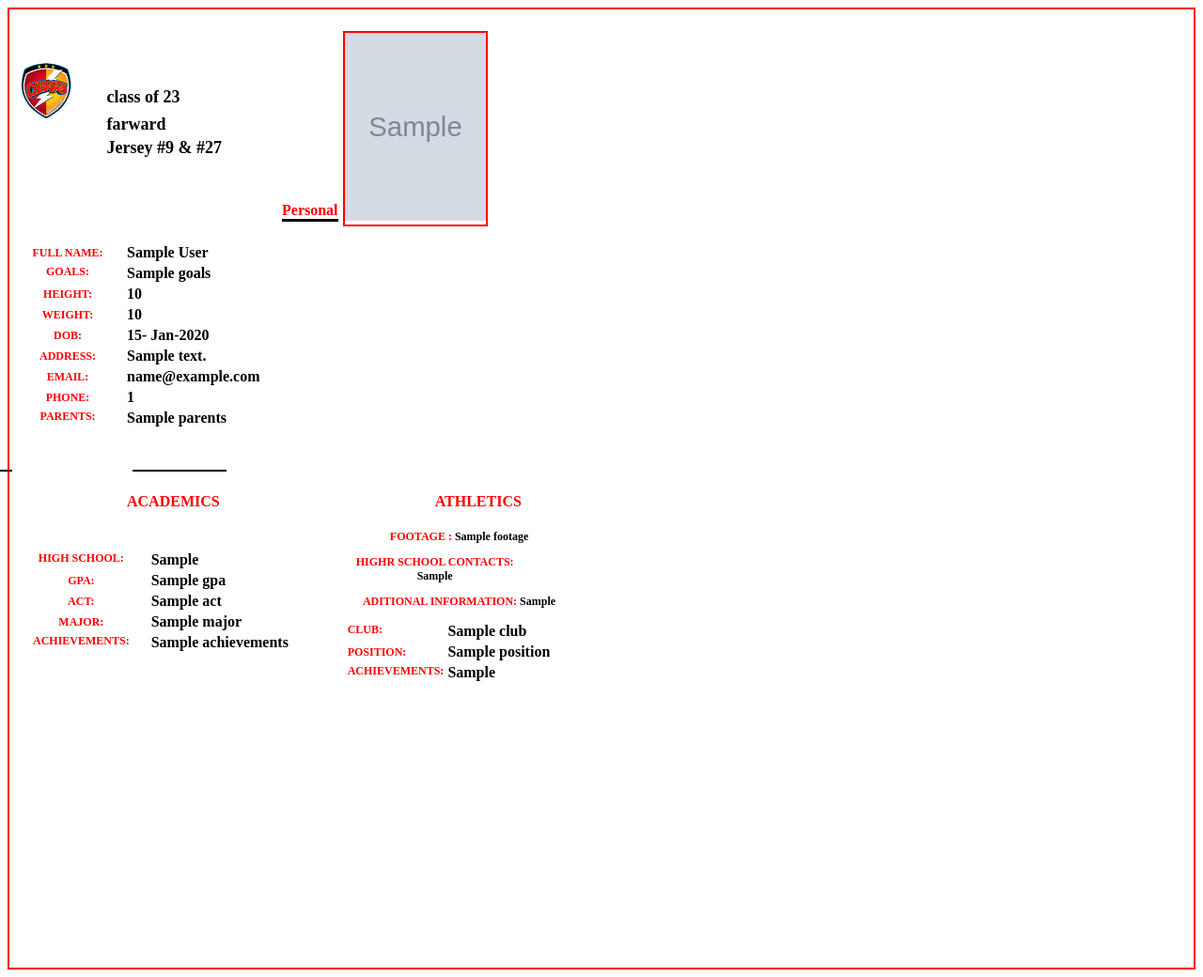
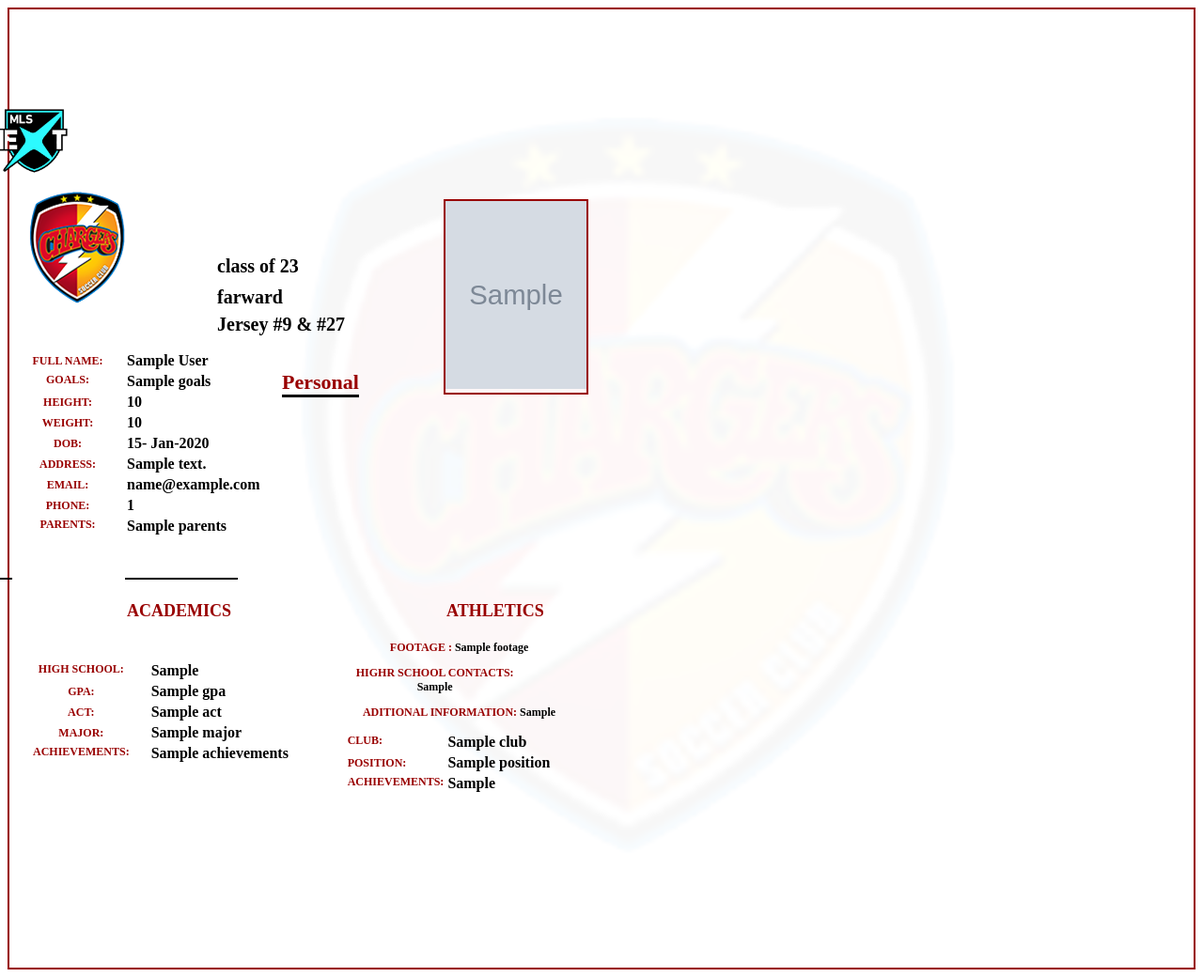
Before and after one commit to izazasif/user_resgistration, a Laravel app: template resources/views/profile/pdf_template.blade.php in a window 1280 px wide. Shown: the whole page at 94% size. Run offline with Laravel 10, Linux system fonts and the light colour scheme; the template is opened without the code that fills it: most values are stand-ins (such as "Sample title", 1, 10 or a date in 2020); grey boxes marked "Sample" are stand-in pictures; data that the repository does not hold is empty.

Commit message:
Update pdf_template.blade.php

```diff
--- a/resources/views/profile/pdf_template.blade.php
+++ b/resources/views/profile/pdf_template.blade.php
@@ -1,31 +1,51 @@
 <!DOCTYPE html>
 <html>
 <head>
+
     <title>PROFILE INFORMATION</title>
+    <style>
+          body {
+
+            background-image: url('logo.png'); /* Replace with the path to your transparent background image */
+            background-size: 70% auto;
+            background-repeat: no-repeat;
+            background-position: center center;
+
+        }
+        .content {
+            background-color: rgba(255, 255, 255, 0.97); /* Adjust the transparency here */
+
+        }
+        /* Add your other CSS styles here */
+    </style>
+    </style>
 </head>
 <body>
-    <div style="border: 2px solid red;height: 1020px;margin-top:auto;">
+
+    <div class="content" style="border: 2px solid #990000;height: 1020px;margin-top:auto;">
     <table>
     <tr>
         <td>
-            <img class="brand" src="{{ public_path('logo.png') }}" style="height: 70px;margin-top: -95px;" alt="bootstraper logo">
+            <img class="brand" src="{{ public_path('logo.png') }}" style="height: 140px;width:130px;margin-top: -80px;" alt="bootstraper logo">
+
         </td>
+        <img class="brand" src="{{ public_path('logo2.png') }}" style="height: 70px;margin-top: 105px;margin-left:-25px;" alt="bootstraper logo">
         <td style="vertical-align: top; padding-left: 30px;">
-            <p style="margin-top: 20px; height: 70px; width: 167px; font-size: 50px;">
+            <p style="margin-top: 20px; height: 70px; width: 167px; font-size: 50px;margin-left:55px;">
                 <strong>{{ Auth::user()->name }}</strong>
             </p>
-            <p style="margin-top: -60px;font-size: 18px;width:80px;font-weight: bold;">
+            <p style="margin-top: -60px;font-size: 20px;width:100px;font-weight: bold;margin-left:55px;">
             class of 23
             </p>
-            <p style="margin-top: -10px;font-size: 18px;width:80px;font-weight: bold;">
+            <p style="margin-top: -10px;font-size: 20px;width:80px;font-weight: bold;margin-left:55px;">
             farward
             </p>
-            <p style="margin-top: -14px;width:150px;font-size: 18px;font-weight: bold;">
+            <p style="margin-top: -14px;width:150px;font-size: 20px;font-weight: bold;margin-left:55px;">
             Jersey #9 & #27
             </p>
         </td>
         <td>
-            <div style="border: 2px solid red;height: auto;margin-left:80px;margin-top:20px;" >
+            <div style="border: 2px solid #990000;height: auto;margin-left:70px;margin-top:20px;" >
             <img class="brand" src="{{ public_path('/app/' . $profile->image) }}" style="height: 200px; width:150px;" alt="bootstraper logo">
             </div>
 
@@ -35,44 +55,44 @@
     <table>
 
     </table>
-    <h4 style="margin-top: -29px; color: red;margin-left:200px;">
+    <h4 style="margin-top: -29px; color: #990000;margin-left:200px;font-size: 22px;">
                 <span style="margin-top: -35px;margin-left:90px; border-bottom: 3px solid black; display: inline-block;">Personal</span>
     </h4>
-    <table>
+    <table style="margin-top:-80px;">
         <tr>
-            <th style="padding-left: 20px;font-size: 12px;width:80px;font-weight: bold;margin: 2;color:red;">FULL NAME:</th>
+            <th style="padding-left: 20px;font-size: 12px;width:80px;font-weight: bold;margin: 2;color:#990000;">FULL NAME:</th>
             <th style="padding-left: 20px;font-size: 16px;text-align: justify;">{{ $profile->full_name }}</th>
         </tr>
         <tr>
-            <th style="padding-left: 20px;font-size: 12px;width:80px;font-weight: bold;margin: 2;color:red;vertical-align: top;">GOALS: </th>
+            <th style="padding-left: 20px;font-size: 12px;width:80px;font-weight: bold;margin: 2;color:#990000;vertical-align: top;">GOALS: </th>
             <th style="padding-left: 20px;font-size: 16px;width:540px;text-align: justify;">{{ $profile->goals }} </th>
         </tr>
         <tr>
-            <th style="padding-left: 20px;font-size: 12px;width:80px;font-weight: bold;margin: 2;color:red;">HEIGHT:</th>
+            <th style="padding-left: 20px;font-size: 12px;width:80px;font-weight: bold;margin: 2;color:#990000;">HEIGHT:</th>
             <th style="padding-left: 20px;font-size: 16px;width:80px;text-align: justify;">{{ $profile->height }}</th>
         </tr>
         <tr>
-            <th style="padding-left: 20px;font-size: 12px;width:80px;font-weight: bold;margin: 2;color:red;">WEIGHT:</th>
+            <th style="padding-left: 20px;font-size: 12px;width:80px;font-weight: bold;margin: 2;color:#990000;">WEIGHT:</th>
             <th style="padding-left: 20px;font-size: 16px;width:80px;text-align: justify;">{{ $profile->weight }}</th>
         </tr>
         <tr>
-            <th style="padding-left: 20px;font-size: 12px;width:80px;font-weight: bold;margin: 2;color:red;">DOB:</th>
+            <th style="padding-left: 20px;font-size: 12px;width:80px;font-weight: bold;margin: 2;color:#990000;">DOB:</th>
             <th style="padding-left: 20px;font-size: 16px;width:80px;text-align: justify;">{{ Carbon\Carbon::parse($profile->dob)->format('j- M-Y') }}</th>
         </tr>
         <tr>
-            <th style="padding-left: 20px;font-size: 12px;width:80px;font-weight: bold;margin: 2;color:red;">ADDRESS:</th>
+            <th style="padding-left: 20px;font-size: 12px;width:80px;font-weight: bold;margin: 2;color:#990000;">ADDRESS:</th>
             <th style="padding-left: 20px;font-size: 16px;width:80px;text-align: justify;">{{ $profile->address }}</th>
         </tr>
         <tr>
-            <th style="padding-left: 20px;font-size: 12px;width:80px;font-weight: bold;margin: 2;color:red;">EMAIL:</th>
+            <th style="padding-left: 20px;font-size: 12px;width:80px;font-weight: bold;margin: 2;color:#990000;">EMAIL:</th>
             <th style="padding-left: 20px;font-size: 16px;width:80px;text-align: justify;">{{ $profile->email }}</th>
         </tr>
         <tr>
-            <th style="padding-left: 20px;font-size: 12px;width:80px;font-weight: bold;margin: 2;color:red;">PHONE:</th>
+            <th style="padding-left: 20px;font-size: 12px;width:80px;font-weight: bold;margin: 2;color:#990000;">PHONE:</th>
             <th style="padding-left: 20px;font-size: 16px;width:80px;text-align: justify;">{{ $profile->phone_number }}</th>
         </tr>
         <tr>
-            <th style="padding-left: 20px;font-size: 12px;width:80px;font-weight: bold;margin: 2;color:red;vertical-align: top;">PARENTS:</th>
+            <th style="padding-left: 20px;font-size: 12px;width:80px;font-weight: bold;margin: 2;color:#990000;vertical-align: top;">PARENTS:</th>
             <th style="padding-left: 20px;font-size: 16px;width:80px;text-align: justify;">{!! str_replace(',', '<br>', $profile->parents) !!}</th>
         </tr>
         </table>
@@ -81,16 +101,16 @@
                     <th>
                         <table>
                             <tr>
-                            <th style="color: red;padding-left: 120px;">ACADEMICS</th>
-                            <h2 style="border-bottom: 2px solid black;margin-left:-100px;width:100px;margin-top:40px;"></h2>
+                            <th style="color: #990000;padding-left: 120px;font-size: 18px;">ACADEMICS</th>
+                            <h2 style="border-bottom: 2px solid black;margin-left:-120px;width:120px;margin-top:40px;"></h2>
                             </tr>
                         </table>
                    </th>
                 <th>
                        <table>
                             <tr>
-                            <th style="color: red;padding-left: 220px;">ATHLETICS</th>
-                            <h2 style="border-bottom: 2px solid black;margin-left:-100px;width:100px;margin-top:40px;"></h2>
+                            <th style="color: #990000;padding-left: 220px;font-size: 18px;">ATHLETICS</th>
+                            <h2 style="border-bottom: 2px solid black;margin-left:-120px;width:120px;margin-top:40px;"></h2>
                             </tr>
                         </table>
                 </th>
@@ -105,46 +125,46 @@
                <table>
 
                     <tr>
-                        <th style="padding-left: 20px;font-size: 12px;width:80px;font-weight: bold;margin: 2;color:red;vertical-align: top;">HIGH SCHOOL:</th>
+                        <th style="padding-left: 20px;font-size: 12px;width:80px;font-weight: bold;margin: 2;color:#990000;vertical-align: top;">HIGH SCHOOL:</th>
                         <th style="padding-left: 20px;font-size: 16px;width:160px;text-align: justify;">{{ $profile->h_school }}</th>
                     </tr>
                     <tr>
-                        <th style="padding-left: 20px;font-size: 12px;width:80px;font-weight: bold;margin: 2;color:red;">GPA: </th>
+                        <th style="padding-left: 20px;font-size: 12px;width:80px;font-weight: bold;margin: 2;color:#990000;">GPA: </th>
                         <th style="padding-left: 20px;font-size: 16px;width:80px;text-align: justify;">{{ $profile->gpa }} </th>
                     </tr>
                     <tr>
-                        <th style="padding-left: 20px;font-size: 12px;width:80px;font-weight: bold;margin: 2;color:red;">ACT:</th>
+                        <th style="padding-left: 20px;font-size: 12px;width:80px;font-weight: bold;margin: 2;color:#990000;">ACT:</th>
                         <th style="padding-left: 20px;font-size: 16px;width:80px;text-align: justify;">{{ $profile->act }}</th>
                     </tr>
                     <tr>
-                        <th style="padding-left: 20px;font-size: 12px;width:80px;font-weight: bold;margin: 2;color:red;">MAJOR:</th>
+                        <th style="padding-left: 20px;font-size: 12px;width:80px;font-weight: bold;margin: 2;color:#990000;">MAJOR:</th>
                         <th style="padding-left: 20px;font-size: 16px;width:80px;text-align: justify;">{{ $profile->major }}</th>
                     </tr>
                     <tr>
-                        <th style="padding-left: 20px;font-size: 12px;width:80px;font-weight: bold;margin: 2;color:red;vertical-align: top;">ACHIEVEMENTS:</th>
+                        <th style="padding-left: 20px;font-size: 12px;width:80px;font-weight: bold;margin: 2;color:#990000;vertical-align: top;">ACHIEVEMENTS:</th>
                         <th style="padding-left: 20px;font-size: 16px;width:80px;text-align: justify;">{{ $profile->achievements }}</th>
                     </tr>
               </table>
             </th>
             <th>
-            <!-- <h2 style="color: red;padding-left: 60px;">ATHLETICS</h2>
+            <!-- <h2 style="color: #990000;padding-left: 60px;">ATHLETICS</h2>
             <h2 style="border-bottom: 2px solid black;margin-left:140px;width:150px;margin-top:-20px;"></h2> -->
                 <table>
                     <tr>
-                        <th style="padding-left: 40px;font-size: 12px;width:20px;font-weight: bold;margin: 2;color:red;text-align: left;vertical-align: top;">CLUB:</th>
+                        <th style="padding-left: 40px;font-size: 12px;width:20px;font-weight: bold;margin: 2;color:#990000;text-align: left;vertical-align: top;">CLUB:</th>
                         <th style="font-size: 16px;width:130px;text-align: left;vertical-align: top;">{{ $profile->club }}</th>
                     </tr>
                     <tr>
-                        <th style="padding-left: 40px;font-size: 12px;width:20px;font-weight: bold;margin: 2;color:red;text-align: left;">POSITION: </th>
+                        <th style="padding-left: 40px;font-size: 12px;width:20px;font-weight: bold;margin: 2;color:#990000;text-align: left;">POSITION: </th>
                         <th style="font-size: 16px;width:80px;text-align: justify;">{{ $profile->position }} </th>
                     </tr>
                     <tr>
-                        <th style="padding-left: 40px;font-size: 12px;width:20px;font-weight: bold;margin: 2;color:red;text-align: left;vertical-align: top;">ACHIEVEMENTS:</th>
+                        <th style="padding-left: 40px;font-size: 12px;width:20px;font-weight: bold;margin: 2;color:#990000;text-align: left;vertical-align: top;">ACHIEVEMENTS:</th>
                         <th style="font-size: 16px;width:130px;text-align: justify;vertical-align: top;">{{ $profile->c_achievements  }}</th>
                     </tr>
-                     <p style="padding-left: 40px;font-size: 12px;font-weight: bold;color:red;">FOOTAGE :  <strong style="color:black;text-align: justify;"> {{ $profile->footage }} </strong></p>
-                        <p style="padding-left: 40px;font-size: 12px;font-weight: bold;color:red;width:190px;">HIGHR SCHOOL CONTACTS: <strong style="color:black;text-align: justify;"> {{ $profile->h_contact }} </strong> </p>
-                        <p style="padding-left: 40px;font-size: 12px;font-weight: bold;color:red;">ADITIONAL INFORMATION:<strong style="color:black;text-align: justify;"> {{ $profile->additional_information }} </strong></p>
+                     <p style="padding-left: 40px;font-size: 12px;font-weight: bold;color:#990000;">FOOTAGE :  <strong style="color:black;text-align: justify;"> {{ $profile->footage }} </strong></p>
+                        <p style="padding-left: 40px;font-size: 12px;font-weight: bold;color:#990000;width:190px;">HIGHR SCHOOL CONTACTS: <strong style="color:black;text-align: justify;"> {{ $profile->h_contact }} </strong> </p>
+                        <p style="padding-left: 40px;font-size: 12px;font-weight: bold;color:#990000;">ADITIONAL INFORMATION:<strong style="color:black;text-align: justify;"> {{ $profile->additional_information }} </strong></p>
                 </table>
             </th>
         </tr>
```
